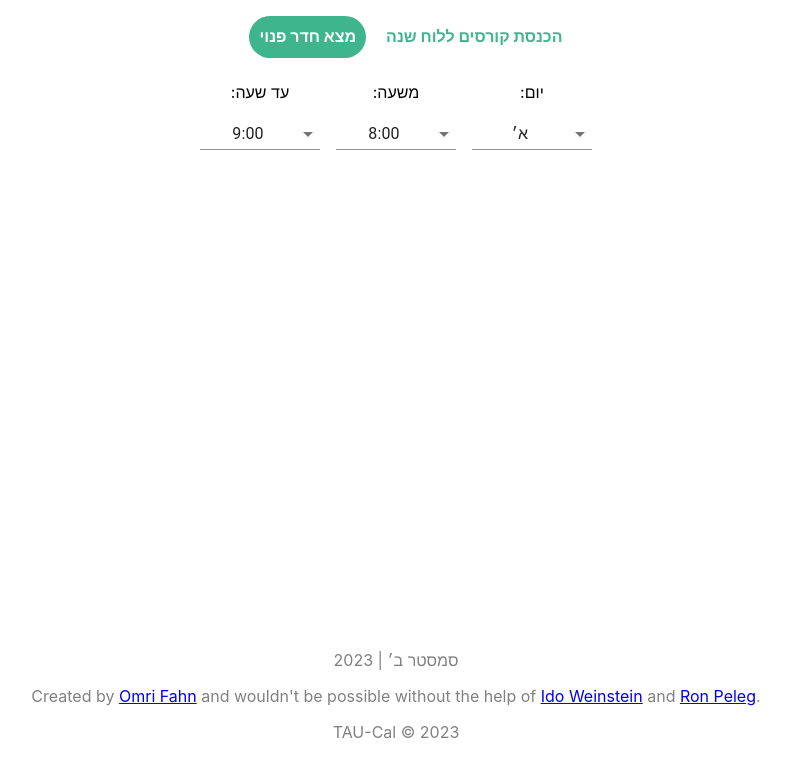
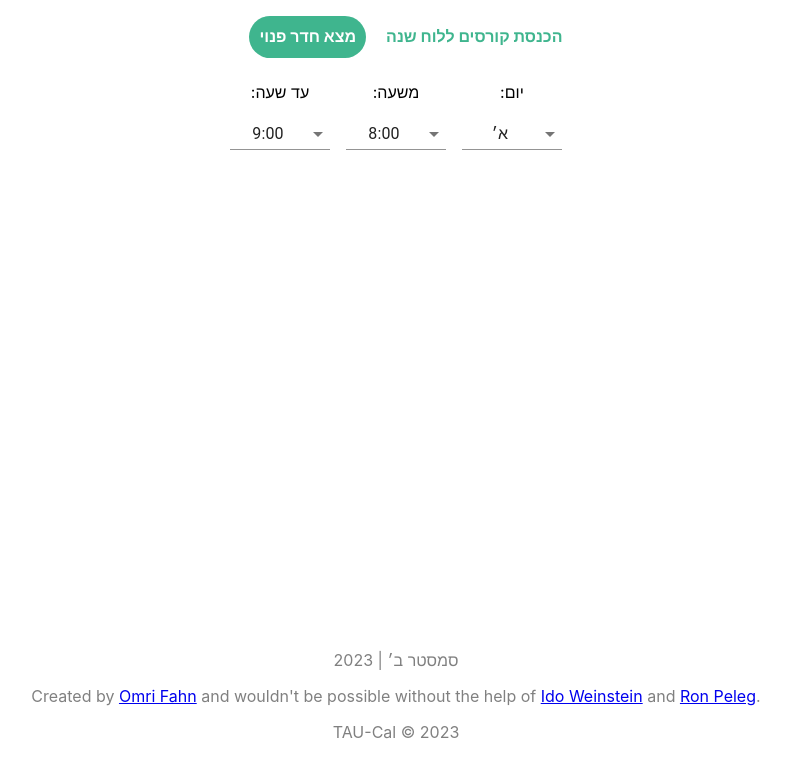
Before and after one commit to omrifahn/TAU-Cal, a React (Create React App) app: page / in a window 1280 px wide. Shown: the top 778 px of the page, without its empty margins (244-1030 px from the left). Built offline with nearby package versions, Linux system fonts and the light colour scheme.

Commit message:
div auto width

```diff
--- a/src/components/rooms_finder_components/FreeRoomsFinder.js
+++ b/src/components/rooms_finder_components/FreeRoomsFinder.js
@@ -12,8 +12,10 @@ import {Fab} from "@material-ui/core";
 const useStyles = makeStyles((theme) => ({
     formControl: {
         margin: theme.spacing(1),
-        minWidth: 120,
+        minWidth: 100,
+        width: 'auto',
     },
+
     button: {
         backgroundColor: green[500],
         color: 'white',
```
